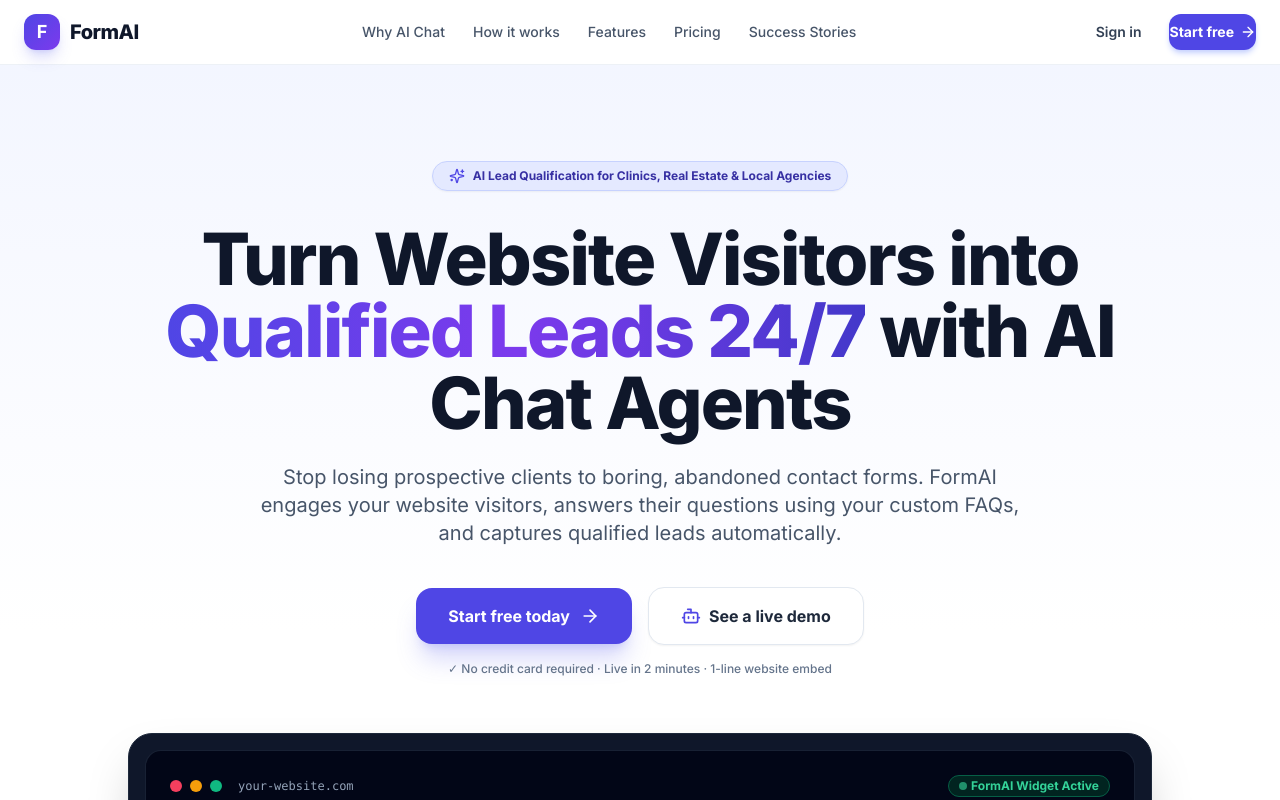
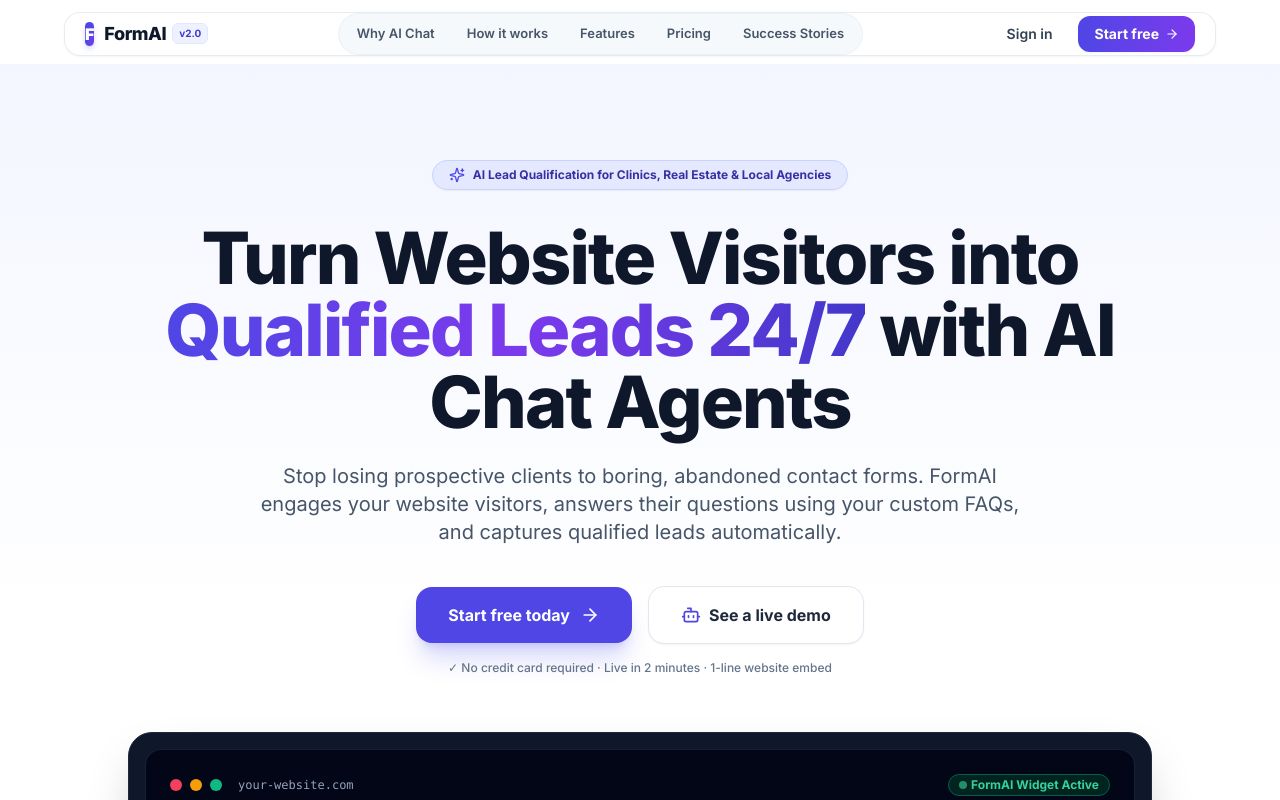
Before and after one commit to suguslove10/formai, a Next.js app: page / in a window 1280 px wide. Shown: the top 800 px of the page. Built offline with nearby package versions, Linux system fonts and the light colour scheme; no server answers; the database is empty.

Commit message:
Upgrade landing page navbar with modern floating capsule design

```diff
--- a/src/app/page.tsx
+++ b/src/app/page.tsx
@@ -49,47 +49,55 @@
 
   return (
     <div className="min-h-screen bg-white text-slate-900 flex flex-col overflow-x-hidden">
-      {/* ── Navigation ─────────────────────────────────────────── */}
-      <header className="sticky top-0 z-50 border-b border-slate-200/60 bg-white/80 backdrop-blur-xl">
-        <div className="max-w-7xl mx-auto px-4 sm:px-6 h-16 flex items-center justify-between">
-          <Link href="/" className="flex items-center gap-2.5">
-            <div className="w-9 h-9 rounded-xl bg-gradient-to-br from-indigo-600 to-violet-600 text-white flex items-center justify-center font-bold text-lg shadow-lg shadow-indigo-500/25">
+      {/* ── Modern Floating Navigation Bar ──────────────────────────── */}
+      <header className="sticky top-0 z-50 px-4 sm:px-6 pt-3 pb-2 transition-all">
+        <div className="max-w-6xl mx-auto bg-white/90 backdrop-blur-xl border border-slate-200/80 rounded-2xl px-4 sm:px-5 h-15 flex items-center justify-between shadow-sm shadow-slate-200/40">
+          {/* Logo & Product Tag */}
+          <Link href="/" className="flex items-center gap-2.5 group">
+            <div className="w-8.5 h-8.5 rounded-xl bg-gradient-to-br from-indigo-600 via-indigo-600 to-violet-600 text-white flex items-center justify-center font-black text-base shadow-md shadow-indigo-500/25 group-hover:scale-105 transition-transform">
               F
             </div>
-            <span className="font-extrabold text-xl tracking-tight text-slate-900">FormAI</span>
+            <div className="flex items-center gap-1.5">
+              <span className="font-extrabold text-lg tracking-tight text-slate-900">FormAI</span>
+              <span className="hidden sm:inline-block text-[10px] font-bold px-1.5 py-0.5 rounded-md bg-indigo-50 text-indigo-700 border border-indigo-100">
+                v2.0
+              </span>
+            </div>
           </Link>
 
-          <nav className="hidden md:flex items-center gap-1 text-sm font-medium text-slate-600">
-            <a href="#problem" className="px-3 py-2 rounded-lg hover:text-slate-900 hover:bg-slate-50 transition">
+          {/* Centered Navigation Links */}
+          <nav className="hidden md:flex items-center gap-1 text-[13px] font-semibold text-slate-600 bg-slate-100/60 p-1 rounded-full border border-slate-200/50">
+            <a href="#problem" className="px-3.5 py-1.5 rounded-full hover:text-slate-900 hover:bg-white hover:shadow-2xs transition-all">
               Why AI Chat
             </a>
-            <a href="#how" className="px-3 py-2 rounded-lg hover:text-slate-900 hover:bg-slate-50 transition">
+            <a href="#how" className="px-3.5 py-1.5 rounded-full hover:text-slate-900 hover:bg-white hover:shadow-2xs transition-all">
               How it works
             </a>
-            <a href="#features" className="px-3 py-2 rounded-lg hover:text-slate-900 hover:bg-slate-50 transition">
+            <a href="#features" className="px-3.5 py-1.5 rounded-full hover:text-slate-900 hover:bg-white hover:shadow-2xs transition-all">
               Features
             </a>
-            <a href="#pricing" className="px-3 py-2 rounded-lg hover:text-slate-900 hover:bg-slate-50 transition">
+            <a href="#pricing" className="px-3.5 py-1.5 rounded-full hover:text-slate-900 hover:bg-white hover:shadow-2xs transition-all">
               Pricing
             </a>
-            <a href="#testimonials" className="px-3 py-2 rounded-lg hover:text-slate-900 hover:bg-slate-50 transition">
+            <a href="#testimonials" className="px-3.5 py-1.5 rounded-full hover:text-slate-900 hover:bg-white hover:shadow-2xs transition-all">
               Success Stories
             </a>
           </nav>
 
-          <div className="flex items-center gap-3">
+          {/* Right Action Buttons */}
+          <div className="flex items-center gap-2 sm:gap-3">
             <Link
               href="/sign-in"
-              className="hidden sm:inline-flex px-4 py-2 text-sm font-semibold text-slate-700 rounded-xl hover:bg-slate-100 transition"
+              className="px-3.5 py-1.5 text-xs sm:text-sm font-semibold text-slate-700 hover:text-slate-950 rounded-xl hover:bg-slate-100/80 transition"
             >
               Sign in
             </Link>
             <Link
               href="/sign-up"
-              className="inline-flex items-center gap-1.5 px-4.5 py-2 text-sm font-bold text-white bg-indigo-600 hover:bg-indigo-700 rounded-xl transition shadow-md shadow-indigo-200"
+              className="inline-flex items-center gap-1.5 px-4 py-2 text-xs sm:text-sm font-bold text-white bg-gradient-to-r from-indigo-600 to-violet-600 hover:from-indigo-500 hover:to-violet-500 rounded-xl transition-all shadow-sm hover:shadow-md hover:shadow-indigo-500/20 active:scale-[0.98]"
             >
-              Start free
-              <ArrowRight className="w-4 h-4" />
+              <span>Start free</span>
+              <ArrowRight className="w-3.5 h-3.5" />
             </Link>
           </div>
         </div>
```
